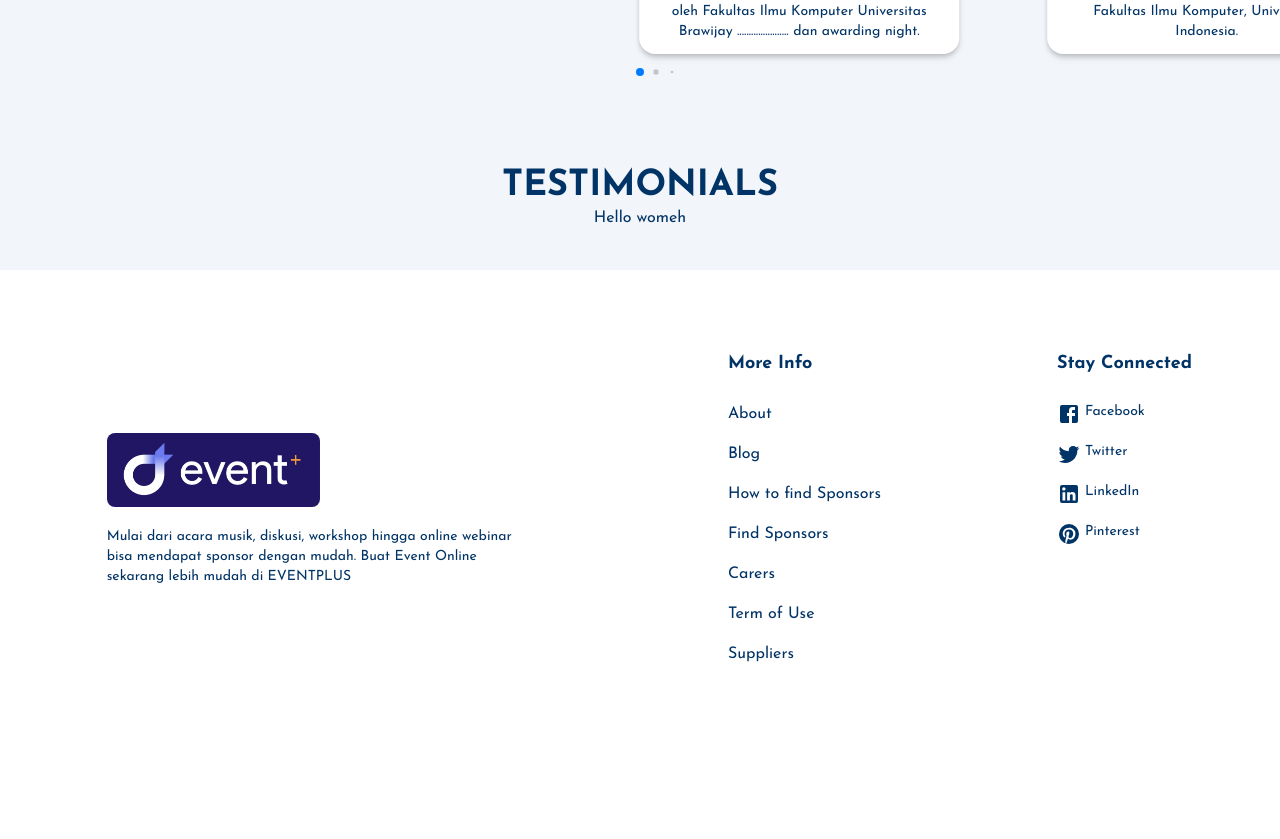
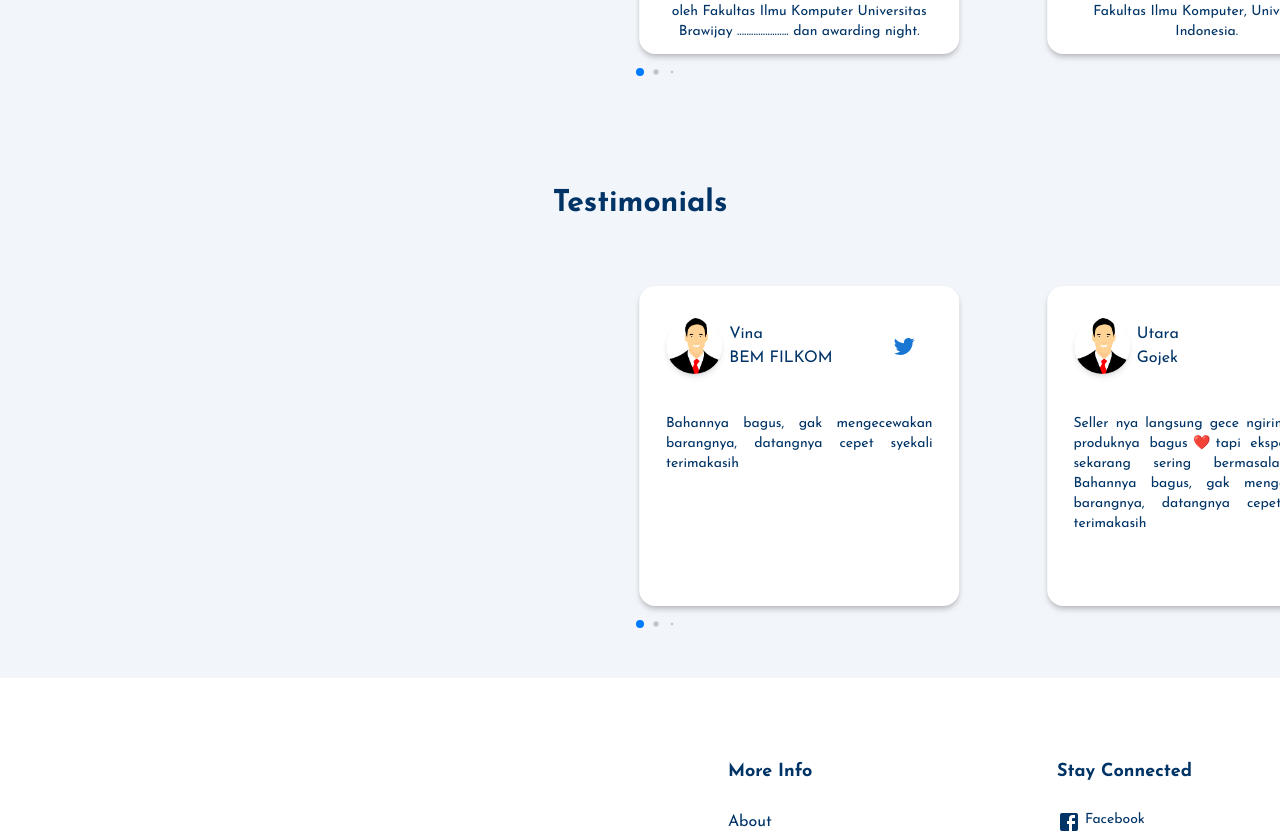
Before and after one commit to Wildanzr/FE-Event-, a React (Vite) app: page / in a window 1280 px wide. Shown: the part 2540-3379 px from the top of the page. Before the commit the page ends 3282 px from the top, so only its background shows below. Built offline with nearby package versions, Linux system fonts and the light colour scheme.

Commit message:
#30 - Testimonials

```diff
--- a/src/components/main/Testimonials.jsx
+++ b/src/components/main/Testimonials.jsx
@@ -56,14 +56,20 @@ const Testimonials = () => {
   const [space, setSpace] = useState(20)
 
   useEffect(() => {
-    if (width >= 1024) {
+    if (width >= 1021) {
       setSpace(150)
-      setView(3)
+      setView(4)
+    }if (width >= 1024) {
+      setSpace(350)
+      setView(4)
     }else if (width >= 768) {
-      setSpace(250)
+      setSpace(300)
       setView(3)
     }else if (width >= 640) {
       setSpace(100)
+      setView(2)
+    }else if (width >= 481) {
+      setSpace(230)
       setView(2)
     }else {
       setView(1)
@@ -71,15 +77,33 @@ const Testimonials = () => {
   }, [width])
 
   return (
-    <div className="flex flex-col w-full bg-[#F2F5FA] justify-center items-center py-10" ref={ref}>
-      <div className="flex items-center justify-center">
-        <h2 className="flex justify-center items-center font-bold text-4xl">
-          TESTIMONIALS
+    <div className="w-full bg-[#F2F5FA] text-[#003366] py-10" ref={ref}>
+      <div className="flex flex-col pt-5">
+        <h2 className="flex justify-center items-center font-black text-3xl">
+          Testimonials
         </h2>
-      </div>
+        <div className="flex flex-row py-">
+        <Swiper
+            slidesPerView={view}
+            centeredSlides={true}
+            spaceBetween={space}
+            grabCursor={true}
+            pagination={{
+              dynamicBullets: true,
+            }}
+            modules={[Pagination]}
+            className="mySwiper"
+          >
+            {testimonies.map((data, idx) => {
+              return (
+                <SwiperSlide key={idx}>
+                  <CardTestimony name={data.name} sub={data.org} testi={data.testi}/>
+                </SwiperSlide>
+              )
+            })}
 
-      <div className="flex flex-row w-11/12 items-center justify-center">
-        Hello womeh
+          </Swiper>
+        </div>
       </div>
     </div>
   )
--- a/src/components/util/CardTestimony.jsx
+++ b/src/components/util/CardTestimony.jsx
@@ -1,42 +1,45 @@
-import React from 'react'
+import React from "react";
 
-import StarIcon from '@mui/icons-material/Star'
-import StarHalfIcon from '@mui/icons-material/StarHalf'
+import Avatar from "../../images/avatar.png";
+import TwitterIcon from "@mui/icons-material/Twitter";
 
-import Avatar from "../../images/avatar.png"
+import "../../css/HideScrollBar.css";
 
-import "../../css/HideScrollBar.css"
-
-const CardTestimony = ({rate, testi, name, pic, org}) => {
-
-    const isEven = rate % 2 == 0 ? true : false
-    const rating = isEven ? rate / 2 : rate / 2 - 0.5
-
-
+const CardTestimony = ({ ava, name, sub, testi }) => {
   return (
-        <div className="flex flex-col w-80 h-80 bg-[#fefefe] rounded-xl shadow-xl mx-5">
-            <div className="flex mx-10 my-10">
-                {Array.from(Array(rating), (i, e) => {
-                    return (
-                        <StarIcon color="warning" key={e} />
-                    )
-                })}
-                {isEven ? "" : <StarHalfIcon color="warning" />}
+    <div className="w-full mx-7 text-[#003366] drop-shadow-md">
+      <div className="flex items-center">
+        <div className="relative mt-16 mb-8">
+          <div
+            className={`rounded-2xl overflow-hidden shadow-md w-80 h-80 max-h-80 bg-white py-8 duration-300`}
+          >
+            <div className="flex flex-row px-5">
+              <div className="flex w-3/12 items-center justify-center">
+                <div className="flex h-14 w-14">
+                  <img
+                    src={Avatar}
+                    className="rounded-full object-cover h-full w-full bg-white shadow-md hover:brightness-50 duration-300 cursor-pointer"
+                  />
                 </div>
-            <div className="flex justify-start mx-10 h-full overflow-y-auto hide-scroll-bar">
-                <p>“{testi}”</p>
               </div>
-            <div className="flex flex-row justify-start mx-10 my-10">
-                <div className="w-14 h-14 bg-rose-500 rounded-full overflow-clip">
-                    <img src={Avatar} className="w-full h-full object-cover" />
+              <div className="flex flex-col w-6/12 justify-start items-start py-1">
+                <h2>{name}</h2>
+                <p>{sub}</p>
               </div>
-                <div className="flex flex-col mx-5">
-                    <p className="text-lg font-bold">{name}</p>
-                    <p className="text-lg font-bold">{org}</p>
+              <div className="flex w-3/12 items-center justify-center">
+                <TwitterIcon color="primary" />
+              </div>
+            </div>
+            <div className="flex flex-col items-center mt-10">
+              <div className="flex justify-center w-10/12 h-32">
+                <p className="text-sm text-justify">{testi}</p>
               </div>
             </div>
           </div>
-    )
-}
+        </div>
+      </div>
+    </div>
+  );
+};
 
-export default CardTestimony
+export default CardTestimony;
```
Also changed, not shown: notes.txt. Lines whose indentation alone changed are shown as unchanged.
